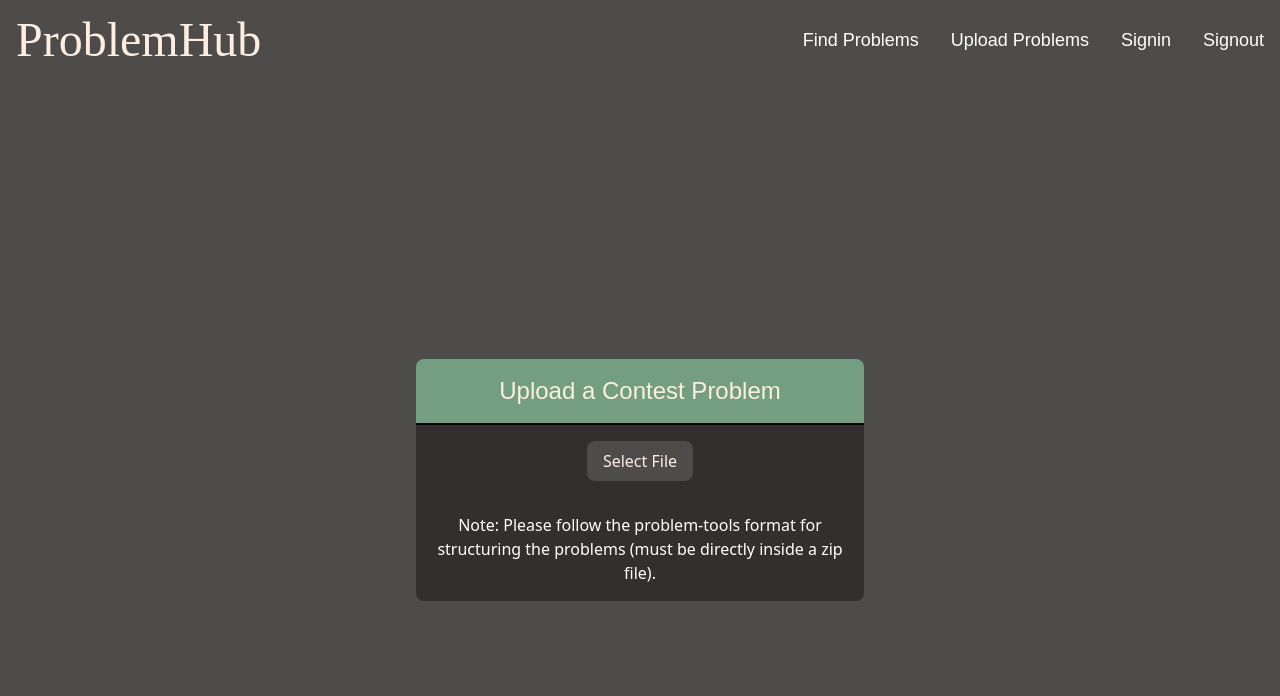
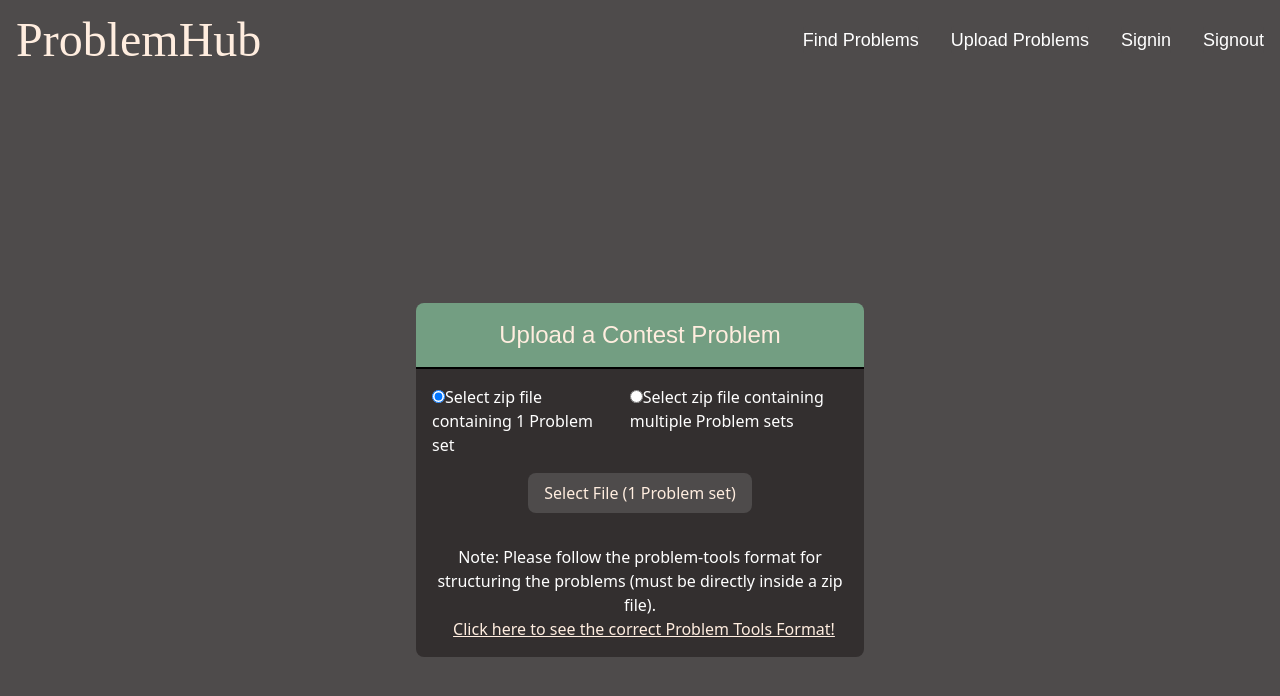
Before and after one commit to N0nameleft/Problem-Hub, a Next.js app in the folder client/: page /upload in a window 1280 px wide. Shown: the top 696 px of the page. Built offline with nearby package versions, Linux system fonts and the light colour scheme; a web font is replaced by a local one.

Commit message:
added functionality to pop up required zip file format (not actual instructions)

```diff
--- a/client/src/pages/upload.jsx
+++ b/client/src/pages/upload.jsx
@@ -1,8 +1,10 @@
-import React from 'react'
+import React, { useState }from 'react'
 import Navbar from '../components/Navbar'
 
 const Upload = () => {
-    const [selectedFile, setSelectedFile] = React.useState('');
+    const [selectedFile, setSelectedFile] = useState('');
+    const [selectedOption, setSelectedOption] = useState('single');
+    const [showProblemFormat, setShowProblemFormat] = useState(false);
 
 	const handleFileChange = (e) => {
 		const selectedFile = e.target.files[0]
@@ -14,6 +16,14 @@ const Upload = () => {
 		}
 	}
 
+    const handleOptionChange = (e) => {
+        setSelectedOption(e.target.value);
+    }
+
+    const toggleProblemFormat = () => {
+        setShowProblemFormat(!showProblemFormat);
+    }
+
 	return (
 		<>
 			<Navbar />
@@ -24,24 +34,59 @@ const Upload = () => {
 					</div>
 					{/*make a button underneath that says "Select File" and when you click it, it takes you to a file explorer and you can select a file to upload*/}
 					<div className="flex flex-col items-center rounded-b-lg bg-phDarkergrey p-4 text-white">
+						<div className="mb-4 flex justify-center">
+							<label className="mr-4">
+								<input
+									type="radio"
+									value="single"
+									checked={selectedOption === 'single'}
+									onChange={handleOptionChange}
+								/>
+								Select zip file containing 1 Problem set
+							</label>
+							<label>
+								<input
+									type="radio"
+									value="multiple"
+									checked={selectedOption === 'multiple'}
+									onChange={handleOptionChange}
+								/>
+								Select zip file containing multiple Problem sets
+							</label>
+						</div>
 						<input
 							type="file"
-							accept=".zip" // Specify the file type you want to accept (in this case, .zip)
-							className="hidden" // Hide the input visually
-							id="fileInput" // Add an ID to the input element
-							onChange={handleFileChange} // Call a function when the file selection changes
+							accept=".zip"
+							className="hidden"
+							id="fileInput"
+							onChange={handleFileChange}
 						/>
 						<label
 							htmlFor="fileInput"
 							className="cursor-pointer rounded-lg bg-phDarkgrey px-4 py-2 text-phLinen hover:bg-gray-600"
 						>
-							Select File
+							{selectedOption === 'single'
+								? 'Select File (1 Problem set)'
+								: 'Select File (Multiple Problem sets)'}
 						</label>
 						<p className="mt-4 text-center">{selectedFile}</p>
 						<p className="mt-4 text-center">
 							Note: Please follow the problem-tools format for structuring the
-							problems (must be directly inside a zip file).
+							problems (must be directly inside a zip file).{' '}
+							<button
+								className="ml-2 cursor-pointer text-phLinen hover:text-phGreen underline"
+								onClick={toggleProblemFormat}
+							>
+								Click here to see the correct Problem Tools Format!
+							</button>
 						</p>
+						{showProblemFormat && (
+							<div className="mt-4">
+								<p>Here is the correct Problem Tools Format:</p>
+								{/* Add your detailed format explanation here */}
+								<p className='italic'>This is where we explain the format in detail.</p>
+							</div>
+						)}
 					</div>
 				</div>
 			</div>
```
